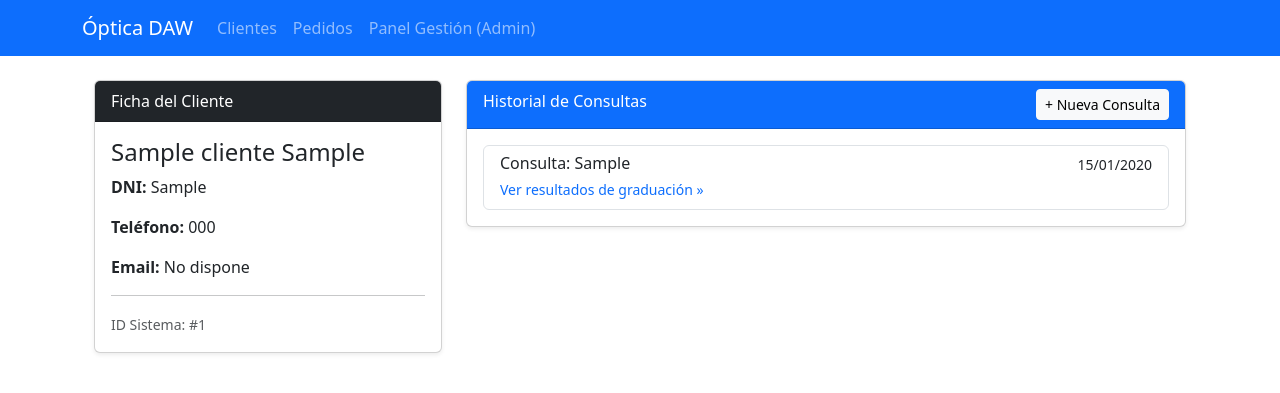
After one commit to eloycompes/DWES-gestion-optica, a Django app: page /cliente/1/ in a window 1280 px wide. The commit adds this page. Shown: the top 393 px of the page. Run offline with Django 5.2, Linux system fonts and the light colour scheme; tables that the repository leaves empty hold one stand-in row (values such as "Sample post").

Commit message:
Buscador de clientes y ficha de detalle con historial clínico

```diff
--- a/gestion/views.py
+++ b/gestion/views.py
@@ -6,10 +6,19 @@ def home(request):
     return render(request, 'base.html')
 
 def lista_clientes(request):
-    # Traemos todos los clientes de la base de datos
-    clientes = Cliente.objects.all()
-    # Los pasamos a la plantilla en un diccionario llamado 'contexto'
-    return render(request, 'gestion/lista_clientes.html', {'clientes': clientes})
+    query = request.GET.get('q') # Capturamos lo que el usuario escribe
+    if query:
+        # Filtramos por nombre, apellidos o DNI
+        from django.db.models import Q
+        clientes = Cliente.objects.filter(
+            Q(nombre__icontains=query) |
+            Q(apellidos__icontains=query) |
+            Q(dni__icontains=query)
+        )
+    else:
+        clientes = Cliente.objects.all()
+
+    return render(request, 'gestion/lista_clientes.html', {'clientes': clientes, 'query': query})
 
 def detalle_consulta(request, consulta_id):
     # Buscamos la consulta por su ID o devolvemos un error 404 si no existe
@@ -22,3 +31,12 @@ from .models import Pedido # Añade Pedido a tus imports
 def lista_pedidos(request):
     pedidos = Pedido.objects.all().order_by('-fecha') # Los más nuevos primero
     return render(request, 'gestion/lista_pedidos.html', {'pedidos': pedidos})
+
+def detalle_cliente(request, cliente_id):
+    # Obtenemos el cliente y todas sus consultas asociadas
+    cliente = get_object_or_404(Cliente, id=cliente_id)
+    consultas = cliente.consulta_set.all().order_by('-fecha')
+    return render(request, 'gestion/detalle_cliente.html', {
+        'cliente': cliente,
+        'consultas': consultas
+    })
--- a/optica_project/urls.py
+++ b/optica_project/urls.py
@@ -6,6 +6,7 @@ urlpatterns = [
     path('admin/', admin.site.urls),
     path('', views.home, name='home'),
     path('clientes/', views.lista_clientes, name='lista_clientes'),
+    path('cliente/<int:cliente_id>/', views.detalle_cliente, name='detalle_cliente'),
     path('consulta/<int:consulta_id>/', views.detalle_consulta, name='detalle_consulta'),
     path('pedidos/', views.lista_pedidos, name='lista_pedidos'),
 ]
--- /dev/null
+++ b/templates/gestion/detalle_cliente.html
@@ -0,0 +1,47 @@
+{% extends "base.html" %}
+
+{% block content %}
+<div class="container mt-4">
+    <div class="row">
+        <div class="col-md-4">
+            <div class="card shadow-sm">
+                <div class="card-header bg-dark text-white">Ficha del Cliente</div>
+                <div class="card-body">
+                    <h4 class="card-title">{{ cliente.nombre }} {{ cliente.apellidos }}</h4>
+                    <p><strong>DNI:</strong> {{ cliente.dni }}</p>
+                    <p><strong>Teléfono:</strong> {{ cliente.telefono }}</p>
+                    <p><strong>Email:</strong> {{ cliente.email|default:"No dispone" }}</p>
+                    <hr>
+                    <small class="text-muted">ID Sistema: #{{ cliente.id }}</small>
+                </div>
+            </div>
+        </div>
+
+        <div class="col-md-8">
+            <div class="card shadow-sm">
+                <div class="card-header bg-primary text-white d-flex justify-content-between">
+                    <span>Historial de Consultas</span>
+                    <a href="/admin/gestion/consulta/add/" class="btn btn-sm btn-light">+ Nueva Consulta</a>
+                </div>
+                <div class="card-body">
+                    {% if consultas %}
+                        <div class="list-group">
+                        {% for c in consultas %}
+                            <a href="/consulta/{{ c.id }}/" class="list-group-item list-group-item-action">
+                                <div class="d-flex w-100 justify-content-between">
+                                    <h6 class="mb-1">Consulta: {{ c.motivo|truncatechars:40 }}</h6>
+                                    <small>{{ c.fecha|date:"d/m/Y" }}</small>
+                                </div>
+                                <small class="text-primary">Ver resultados de graduación &raquo;</small>
+                            </a>
+                        {% endfor %}
+                        </div>
+                    {% else %}
+                        <p class="text-center text-muted py-4">Este cliente aún no tiene consultas registradas.</p>
+                    {% endif %}
+                </div>
+            </div>
+        </div>
+    </div>
+</div>
+{% endblock %}
```
Also changed, not shown: templates/gestion/lista_clientes.html (+16 -4 lines).
